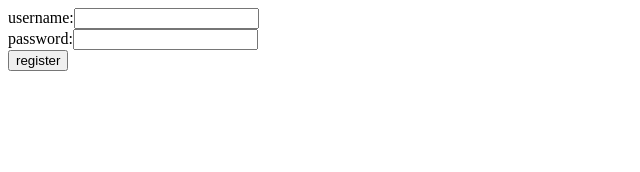
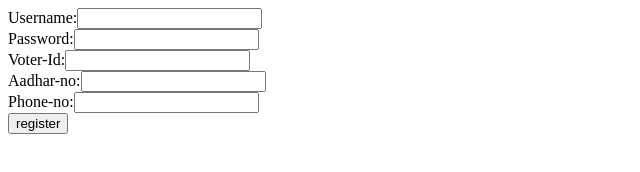
Before and after one commit to vishnucodezzz/votingweb, a plain HTML site: page index.html in a window 1280 px wide. Shown: the whole page, without its empty margins (0-640 px from the left). Drawn offline with Linux system fonts and the light colour scheme.

Commit message:
Update index.html

```diff
--- a/index.html
+++ b/index.html
@@ -6,8 +6,11 @@
 </head>
 <body>
 <form action="register" method="post">
-username:<input type="text" name="username"><br>
-password:<input type="text" name="password"><br>
+Username:<input type="text" name="username"><br>
+Password:<input type="text" name="password"><br>
+Voter-Id:<input type="text" name="voterid"><br>
+Aadhar-no:<input type="text" name="aadharno"><br>
+Phone-no:<input type="text" name="phoneno"><br>
 <button type="submit">register</button>
 
 </form>
```
